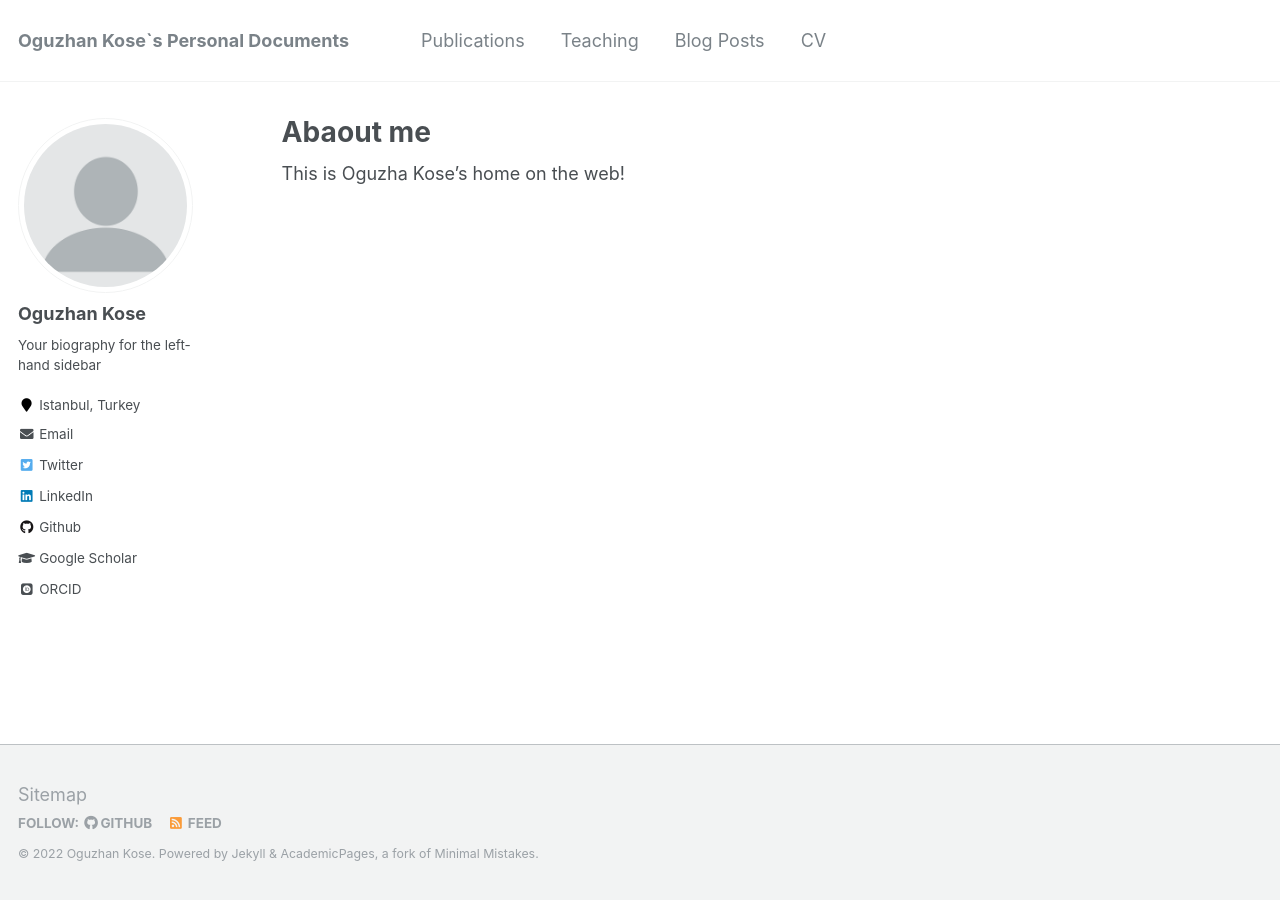
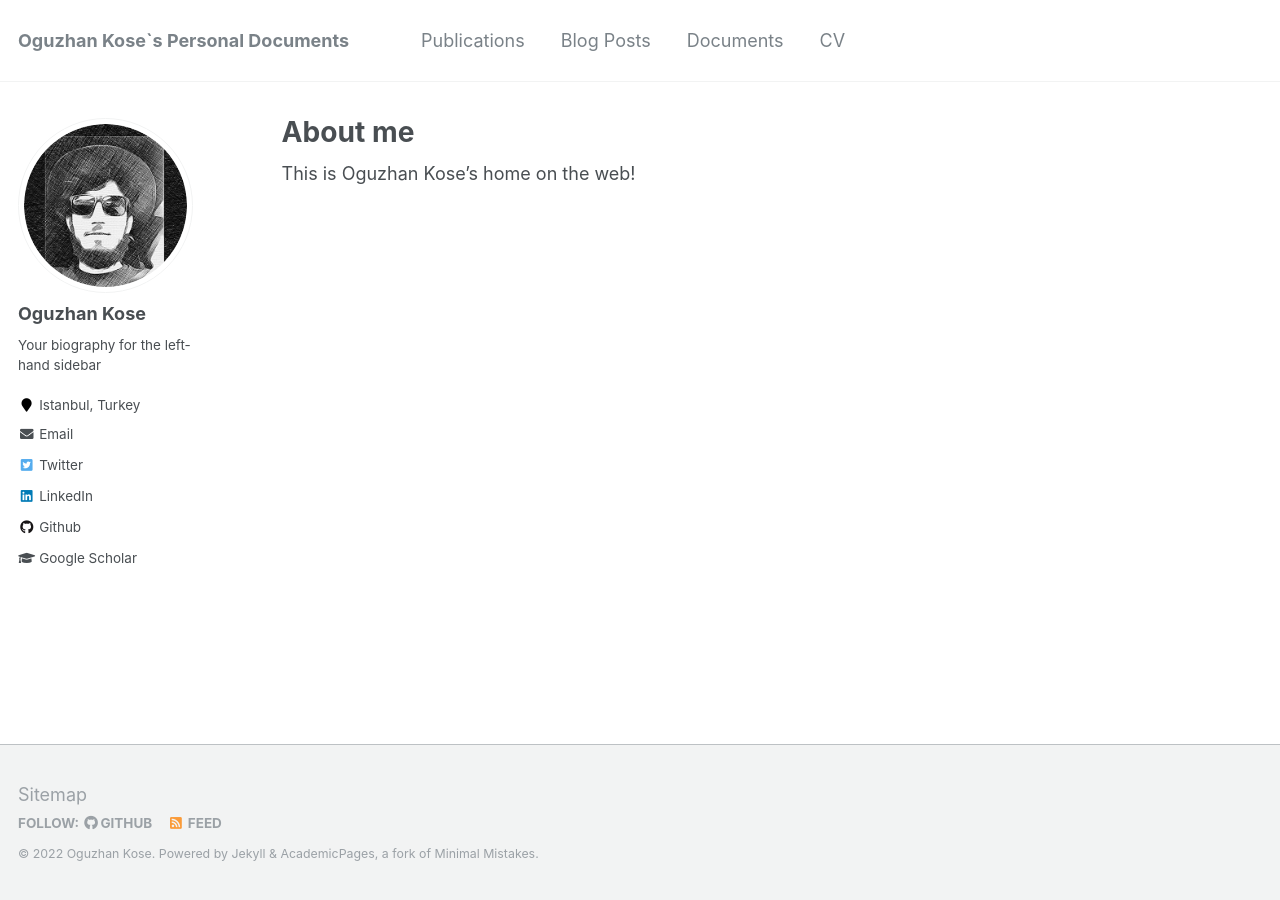
Before and after one commit to oguzhankose/oguzhankose.github.io, a Jekyll site: the page built from _pages/about.md, in a window 1280 px wide. Built offline with Jekyll 4.4.1, drawn with Linux system fonts in a browser that asks for light colours; some web fonts are replaced.

```diff
--- a/_config.yml
+++ b/_config.yml
@@ -86,7 +86,7 @@ author:
   location         : "Istanbul, Turkey"
   employer         :
   googlescholar    : "https://scholar.google.com/citations?view_op=list_works&hl=en&hl=en&user=lfGXB_EAAAAJ"
-  email            : koseo16@itu.edu.tr
+  email            : "koseo16@itu.edu.tr"
   researchgate     :  # example: "https://www.researchgate.net/profile/yourprofile"
   uri              :
   bitbucket        :
@@ -101,14 +101,14 @@ author:
   instagram        :
   impactstory      : #"https://profiles.impactstory.org/u/xxxx-xxxx-xxxx-xxxx"
   lastfm           :
-  linkedin         : "https://www.linkedin.com/in/oguzhankose/"
-  orcid            : "http://orcid.org/yourorcidurl"
+  linkedin         : "oguzhankose"
+  orcid            :
   pinterest        :
   soundcloud       :
   stackoverflow    : # http://stackoverflow.com/users/123456/username
   steam            :
   tumblr           :
-  twitter          : "https://twitter.com/koseoguzhan1"
+  twitter          : "koseoguzhan1"
   vine             :
   weibo            :
   xing             :
--- a/_data/navigation.yml
+++ b/_data/navigation.yml
@@ -3,11 +3,11 @@ main:
   - title: "Publications"
     url: /publications/
 
-  - title: "Teaching"
-    url: /teaching/
-
   - title: "Blog Posts"
     url: /year-archive/
 
+  - title: "Documents"
+    url: /documents/
+
   - title: "CV"
     url: /cv/
--- a/_pages/about.md
+++ b/_pages/about.md
@@ -1,10 +1,10 @@
 ---
 permalink: /
-title: "Abaout me"
+title: "About me"
 excerpt: "About me"
 author_profile: true
 redirect_from:
   - /about/
   - /about.html
 ---
-This is Oguzha Kose's home on the web!
+This is Oguzhan Kose's home on the web!
```
Also changed, not shown: images/profile.png.
